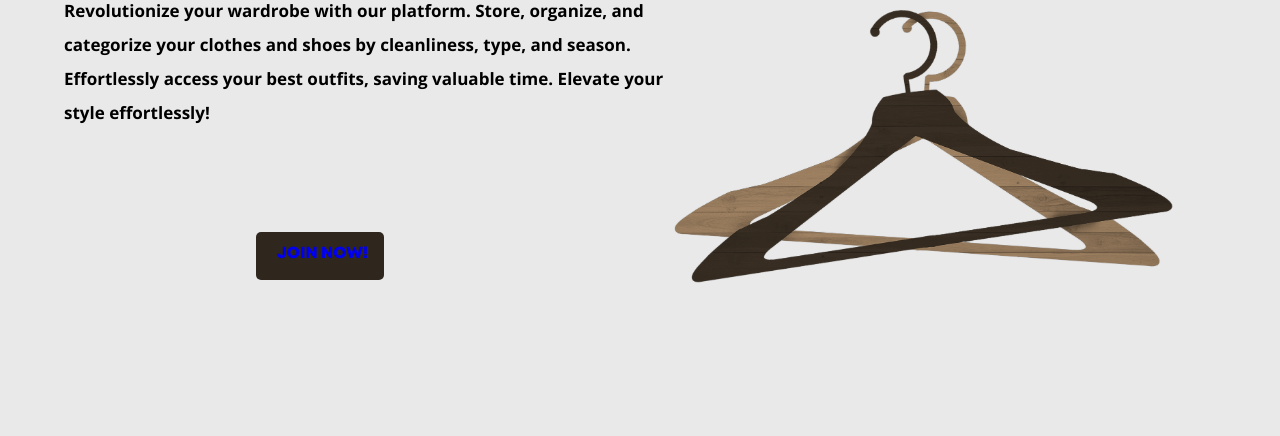
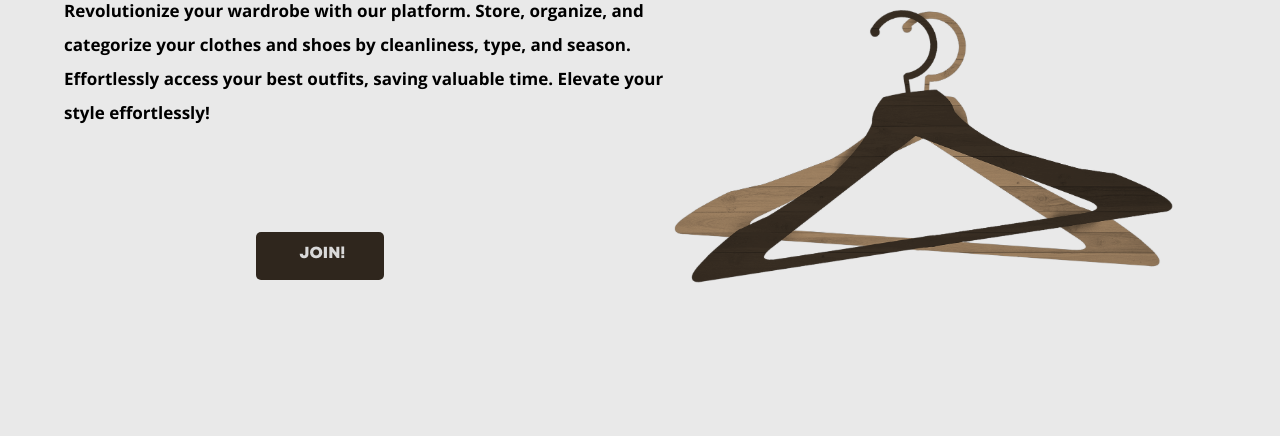
Before and after one commit to mmurshidf/ClotheFit, a Flask app: page / in a window 1280 px wide. Shown: the part 319-755 px from the top of the page. Run offline with Flask 3, Linux system fonts and the light colour scheme.

Commit message:
Fixed join Button

```diff
--- a/website/static/index.css
+++ b/website/static/index.css
@@ -43,7 +43,7 @@ header > #Content > p{
     top: 17em;
     right:5em;
 }
-.Join{
+#join2{
     margin-left: 20%;
     margin-right: 70%;
     padding-top: 5px;
@@ -61,10 +61,10 @@ header > #Content > p{
     background-color: #2f261d;
     text-align: center;
     text-transform: uppercase;
+    border-radius: 5px;
     color: #d9d9d9;
-    border-radius: 5px;
 }
-.Join:hover, .Join:focus, .Join:active{
+#join2:hover, #join2:focus, #join2:active{
     box-shadow: 0 0 20px rgba(0, 0, 0, 0.5);
     -webkit-transform: scale(1.1);
     transform: scale(1.1);
--- a/website/templates/index.html
+++ b/website/templates/index.html
@@ -34,14 +34,16 @@
     </div>
   </header>
   <div>
-    <img class="hanger" src="{{ url_for('static', filename='hanger2.png')}}" alt="hanger2">
+    <img class="hanger" src="{{url_for('static', filename='hanger2.png')}}" alt="hanger2">
   </div>
-  <div class="Join">
-    {% if user.is_authenticated %}
-      <li><a href="/home">Join Now!</a></li>
-    {% else %}
-      <li><a href="/login">Join Now!</a></li>
-    {% endif %}
+  <div class="join">
+    <ul>
+      {% if user.is_authenticated %}
+      <li><a id="join2" href="/home">Join!</a></li>
+      {% else %}
+      <li><a id="join2" href="/login">Join!</a></li>
+      {% endif %}
+    </ul>
   </div>
 </body>
 </html>
--- a/website/templates/login.html
+++ b/website/templates/login.html
@@ -94,7 +94,7 @@
 
   <br />
   <form method="POST">
-    <h3 align="center">Log In</h3>
+    <h3 class="center">Log In</h3>
     <div class="box">
         <h6>Username(Case-Sensitive)</h6>
         <input type="text" class="form-control" id="username" name="username" placeholder="Enter username" />
```
